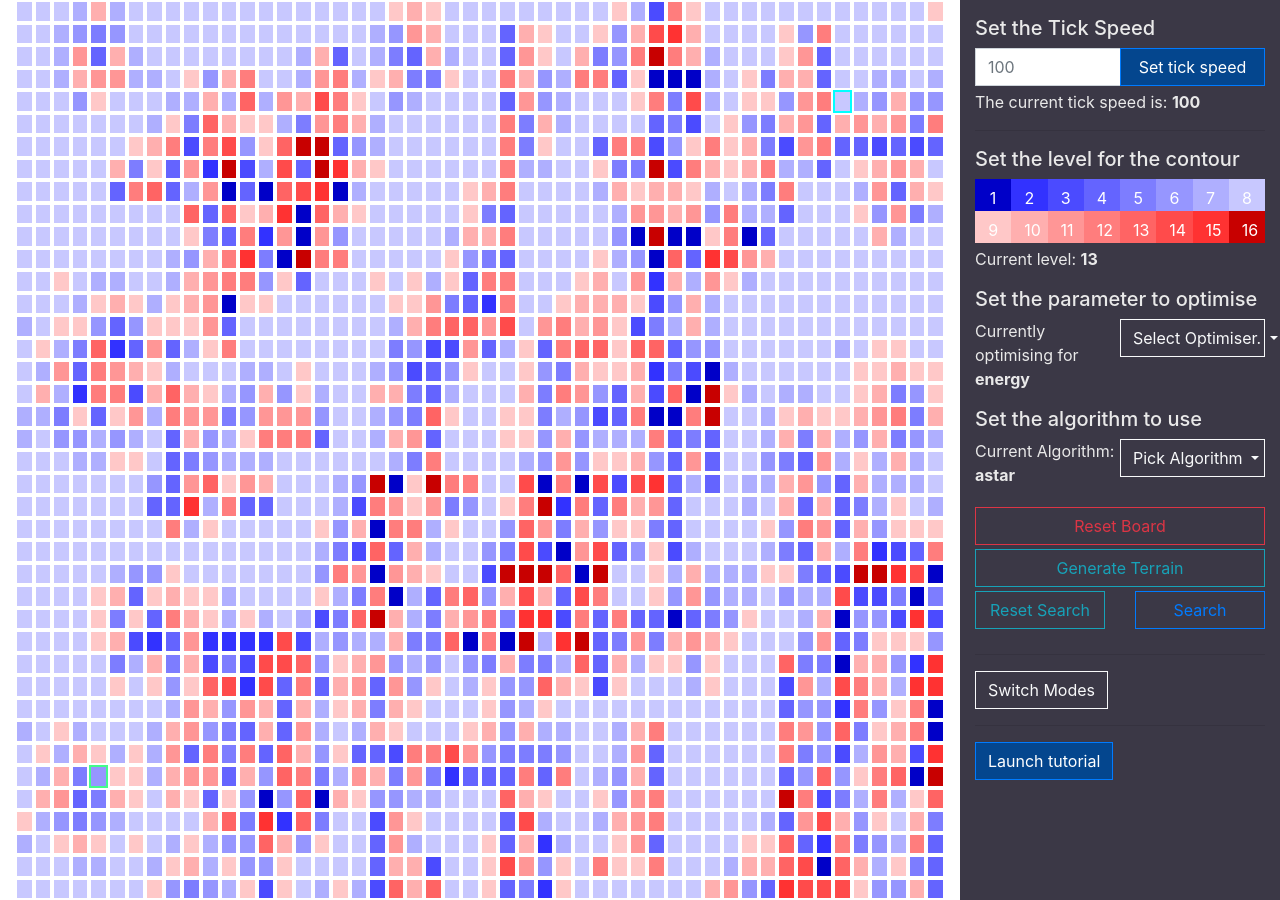
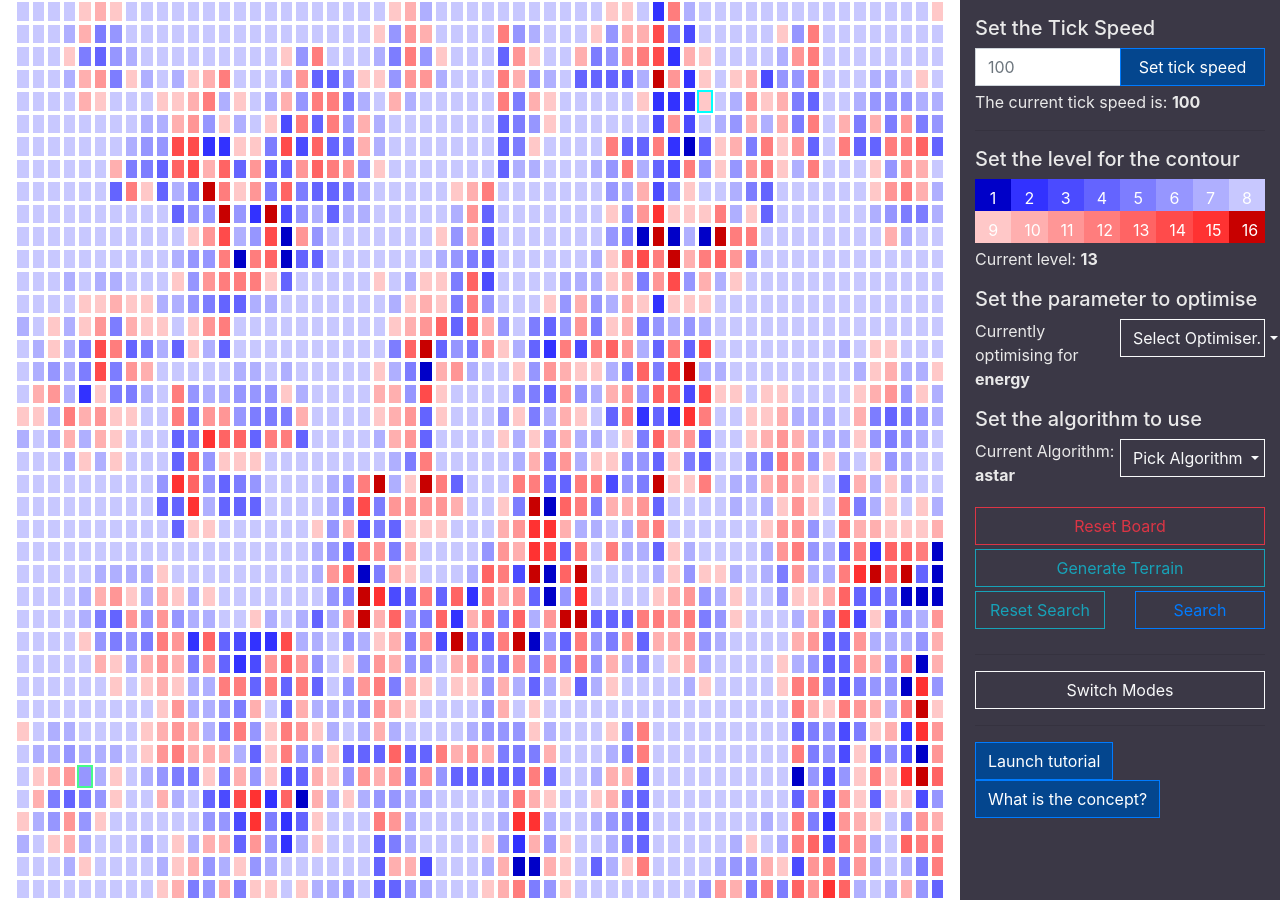
Before and after one commit to zubairabid/MarsRover, a Jekyll site: the page built from index.md, in a window 1280 px wide. Built offline with Jekyll 4.4.1, drawn with Linux system fonts in a browser that asks for light colours; nearby versions of some CDN libraries.

Commit message:
Concept added

```diff
--- /dev/null
+++ b/_includes/concept.html
@@ -0,0 +1,86 @@
+<div class="modal fade" id="concept" tabindex="-1" role="dialog" aria-labelledby="conceptModal" aria-hidden="true">
+    <div class="modal-dialog modal-lg" role="document">
+        <div class="modal-content">
+            <div class="modal-header">
+                <h5 class="modal-title" id="conceptModal">Concept</h5>
+                <button type="button" class="close" data-dismiss="modal" aria-label="Close">
+                    <span aria-hidden="true">&times;</span>
+                </button>
+            </div>
+            <div class="modal-body">
+                <h4>Martian Surface Explorer</h4>
+                <p>
+                This is a rover built to operate on the Martian surface. Its
+                primary functions are:
+                </p>
+                <ul>
+                    <li>Pathfind the way to a given destination, given a map</li>
+                    <li>For unexplored terrain, map out a given area</li>
+                </ul>
+                <p>
+                In each case, you can pick a certain number of
+                pathfinding/mapping algorithms available, and (in case of the
+                pathfinder) you can also choose a parameter you wish to
+                optimise the path for.
+                </p>
+                <h5>The Martian Surface</h5>
+                <img class="img-fluid" src="concepts/marssurfacebetterann.png" alt="concept art">
+                <p class="mt-2">
+                The Martian surface is not flat, nor full of random walls - it
+                has hills, valleys, plains, and plateaus. So, the map of the
+                surface provided here is similar: Each cell has a height level,
+                and the rover in navigating can choose to stay on the same
+                level, climb, or speed downhill. This choice affects its
+                energy consumption and speed: going downhill for example is
+                very fast, but also a lot more energy-consuming than either of
+                the other two (as it needs to constantly monitor to balance
+                while speeding).
+                </p>
+                <p>
+                The differences in height levels also determines
+                if navigating past a slope is impractical; thus creating "walls".
+                It's not impossible to get past them, just more impractical due
+                to the energy expenditure.
+                </p>
+                <img class="img-fluid" src="concepts/energy-time-spent.png" alt="concept art">
+
+                <h5 class="mt-2">Pathfinding</h5>
+                <p>
+                For pathfinding, the rover can try either Djikstra's algorithm
+                or A-Star search. In each case, the answer should be the same,
+                the "optimal" path according to the parameters set. Djikstra's
+                however can be slower, as A-Star search also uses a
+                heuristic (Manhattan Distance) to try optimise its search
+                space.
+                </p>
+                <p>
+                The parameters can be either Time optimisation or
+                Energy optimisation - as seen earlier, some paths may
+                be more beneficial for time, and others for energy. Of course,
+                in both cases, if at any point the slope is too large, the rover won't
+                go in that direction.
+                </p>
+                <img class="img-fluid" src="concepts/pathfinding.png" alt="concept art">
+
+                <h5 class="mt-3">Exploration</h5>
+                <p>
+                Exploration is simple: the terrain is unknown, and the rover
+                must estimate the height levels of various cells in its visible
+                range the best it can, and then move to try and cover more area.
+                </p>
+                <img class="img-fluid" src="concepts/explogeom.png" alt="concept art">
+                <p class="mt-3">
+                The rover's scanning ability is limited by geometry. If there
+                is an obstacle in its line of sight, it is unable to see beyond
+                that.
+                </p>
+                <img class="img-fluid" src="concepts/exploration.png" alt="concept art">
+
+            </div>
+            <div class="modal-footer">
+                <button type="button" class="btn btn-secondary" data-dismiss="modal">Close</button>
+                <button type="button" class="btn btn-primary">Save changes</button>
+            </div>
+        </div>
+    </div>
+</div>
--- a/_includes/switchmodes.html
+++ b/_includes/switchmodes.html
@@ -1,6 +1,6 @@
 <div class="row">
     <div class="col">
-        <button class="btn btn-outline-light" id="switchmodes">Switch Modes</button>
+        <button class="btn btn-outline-light fullwidth" id="switchmodes">Switch Modes</button>
     </div>
 </div>
 <!--
--- a/_includes/tutorial.html
+++ b/_includes/tutorial.html
@@ -1,14 +1,33 @@
-<div class="modal fade" id="tutorial" tabindex="-1" role="dialog" aria-labelledby="exampleModalLongTitle" aria-hidden="true">
+<div class="modal fade" id="tutorial" tabindex="-1" role="dialog" aria-labelledby="tutorialModal" aria-hidden="true">
     <div class="modal-dialog" role="document">
         <div class="modal-content">
             <div class="modal-header">
-                <h5 class="modal-title" id="exampleModalLongTitle">Tutorial</h5>
+                <h5 class="modal-title" id="tutorialModal">Tutorial</h5>
                 <button type="button" class="close" data-dismiss="modal" aria-label="Close">
                     <span aria-hidden="true">&times;</span>
                 </button>
             </div>
             <div class="modal-body">
-                <p>This is a paragraph</p>
+                <h5>Martian Surface Explorer</h5>
+                <p>
+                Hello! This project is based on the idea of a surface-exploring
+                robot, that can do two primary things:
+                </p>
+                <ul>
+                    <li>Pathfind the way to a given destination given a map</li>
+                    <li>For unexplored terrain, map out a given area</li>
+                </ul>
+                <p>
+                In each case, the user (you) can pick a certain number of
+                pathfinding/mapping algorithms available, and in case of the
+                pathfinder you can also choose a parameter you
+                want to optimise for:  either the <em>Energy Consumption</em> of the
+                rover while travelling, or the <em>Time Taken</em> by the rover to travel.
+                </p>
+                <p>
+                As the Martian terrain is not just walls existing in thin air,
+                the map given to the user is a <em>contour map.</em>
+                </p>
                 <img class="img-fluid" src="concepts/marssurfacebetter.png" alt="concept art">
             </div>
             <div class="modal-footer">
--- a/_layouts/home.html
+++ b/_layouts/home.html
@@ -2,6 +2,7 @@
 layout: default
 ---
 {% include tutorial.html %}
+{% include concept.html %}
 <div class="container-fluid fullscreen">
     <div class="row h-100">
         <div class="col-md-12 col-lg-9">
@@ -16,8 +17,11 @@
             <hr>
             {% include switchmodes.html %}
             <hr>
-            <button type="button" class="btn btn-primary" data-toggle="modal" data-target="#tutorial">
+            <button type="button control-panel" class="btn btn-primary" data-toggle="modal" data-target="#tutorial">
                 Launch tutorial
+            </button>
+            <button type="button control-panel" class="btn btn-primary" data-toggle="modal" data-target="#concept">
+                What is the concept?
             </button>
         </div>
     </div>
--- a/assets/javascript/main.js
+++ b/assets/javascript/main.js
@@ -396,6 +396,7 @@
         searchBarElem.style.display = "block";
 
         // Reset start/end
+        gridObject.grid[0][0].start = false;
         gridObject.grid[starti][startj].start = true;
         gridObject.grid[endi][endj].end = true;
 
@@ -415,9 +416,7 @@
 
         // Remove end, and set start to top left
         gridObject.grid[starti][startj].start = false;
-        starti = 0;
-        startj = 0;
-        gridObject.grid[starti][startj].start = true;
+        gridObject.grid[0][0].start = true;
         gridObject.grid[endi][endj].end = false;
 
         // reset any existing searches, change the grid, and hide it
@@ -479,7 +478,7 @@
 /////////////////////////
 
 async function runExplore(delay) {
-    let start = gridObject.grid[starti][startj];
+    let start = gridObject.grid[0][0];
     execution = true;
 
     // Visually disable the traditional exec + universal buttons.
```
Also changed, not shown: index.md (+1 -1 lines), concepts/energy-time-spent.png (added), concepts/energy-time-spent_small.png (added), concepts/explogeom.png (added), concepts/exploration.png (added), concepts/marssurfacebetterann.png (added), concepts/marssurfacebetterann_old.png (added), concepts/pathfinding.png (added), 3 other files.
